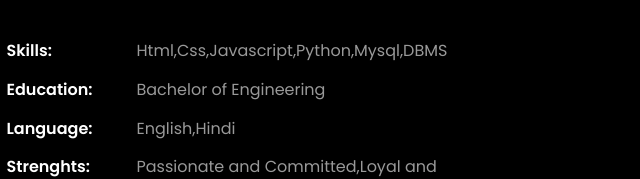
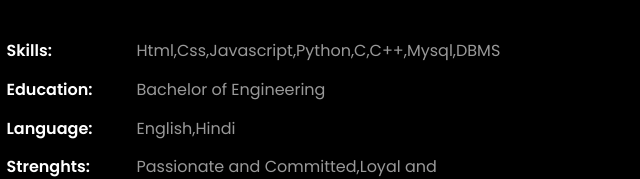
Before and after one commit to bushra26/bushra26.github.io, a plain HTML site: page index.html in a window 1280 px wide. Shown: the part 1108-1287 px from the top of the page, 584-1224 px from the left. Drawn offline with Linux system fonts and the light colour scheme; files whose address does not match are found by name.

Commit message:
Update index.html

```diff
--- a/index.html
+++ b/index.html
@@ -284,7 +284,7 @@
 
 						<p>I am excited to embark on my software engineering journey and am actively seeking opportunities to further develop my skills and make a meaningful impact in the field. With a strong foundation, a passion for innovation, and a commitment to excellence, I am well-prepared to contribute to the success of any software engineering team.</p>
 						<ul class="about-info mt-4 px-md-0 px-2">
-							<li class="d-flex"><span>Skills:</span> <span>Html,Css,Javascript,Python,Mysql,DBMS</span></li>
+							<li class="d-flex"><span>Skills:</span> <span>Html,Css,Javascript,Python,C,C++,Mysql,DBMS</span></li>
 							<li class="d-flex"><span>Education:</span> <span>Bachelor of Engineering</span></li>
 							<li class="d-flex"><span>Language:</span> <span>English,Hindi</span></li>
 							<li class="d-flex"><span>Strenghts:</span> <span>Passionate and Committed,Loyal and Trustworthy,Adaptability</span></li>
```
